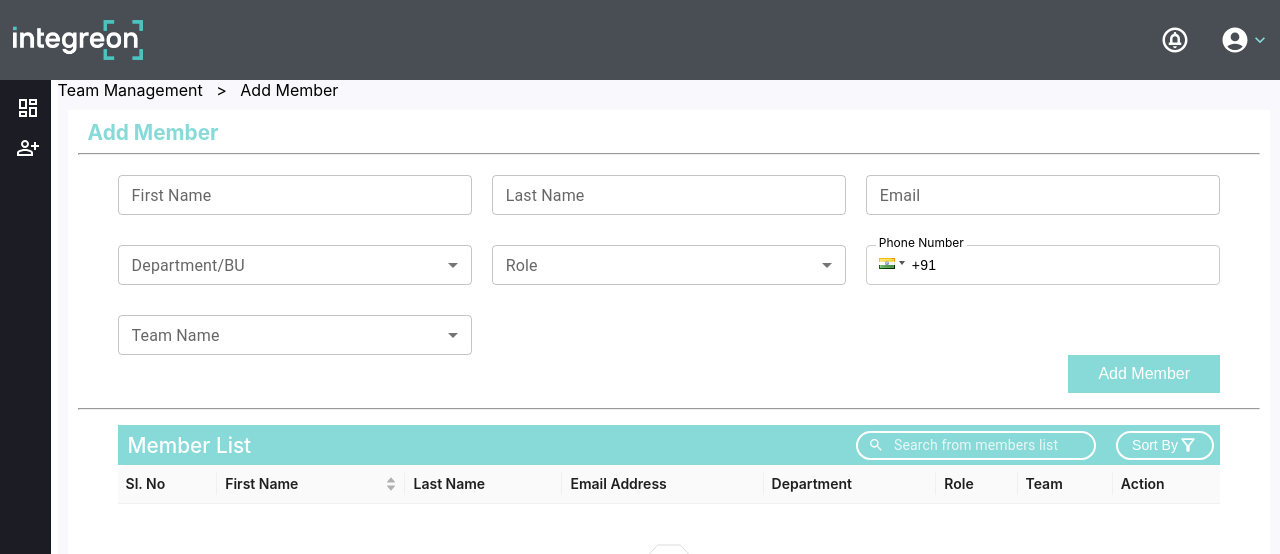
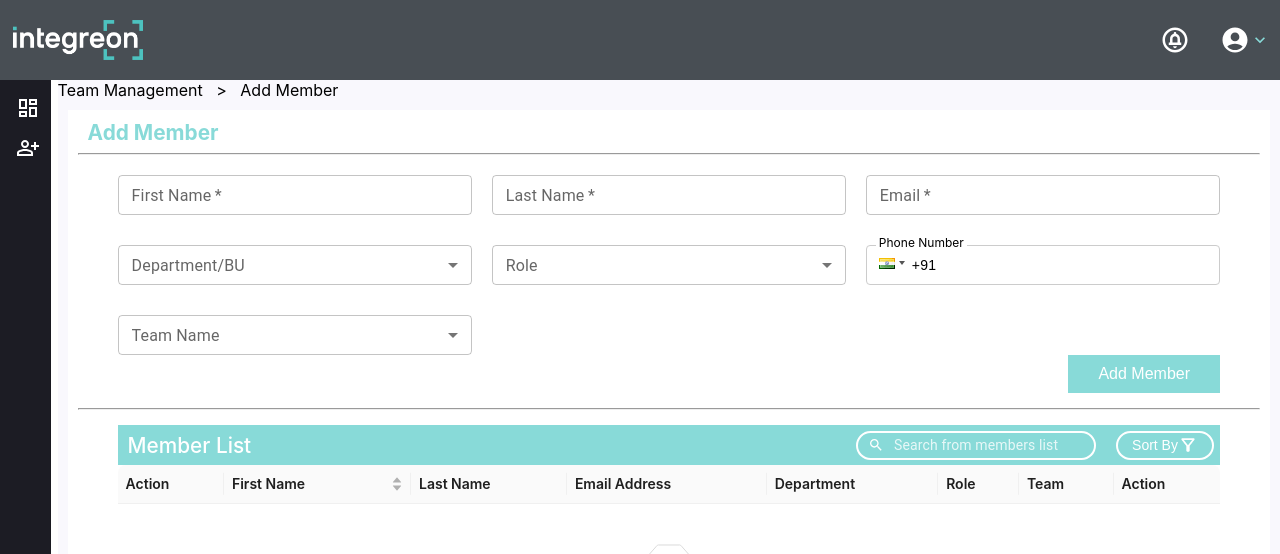
Before and after one commit to Shivaprasad-Badiger/Integreon-Project, a React (Create React App) app: page /AddMember in a window 1280 px wide. Shown: the top 554 px of the page. Built offline with nearby package versions, Linux system fonts and the light colour scheme.

Commit message:
Added Functionality

```diff
--- a/src/components/AddMember.js
+++ b/src/components/AddMember.js
@@ -1,4 +1,3 @@
-import React from "react";
 import { styled } from "styled-components";
 import InputField from "./InputField";
 import DropdownElement from "./DropdownElement";
@@ -19,8 +18,19 @@ function AddMember() {
   let Department = ["Human Resource", "Developement", "Testing", "Devops"];
 
   // Table
+  const [dataSet, setDataSet] = useState([]);
+
+  // edit section
+  const [isEdit, setIsEdit] = useState(0);
+  const [editableId, setEditableId] = useState(null);
+  const [page, setPage] = useState(1)
+  // optional chaining
   const columns = [
-    { dataIndex: "slNo", title: "Sl. No" },
+    {
+      title: "Action",
+      key: "action",
+      render : (_, __, index) => (page - 1) * 4 + index+1
+    },
     {
       dataIndex: "firstName",
       title: "First Name",
@@ -29,7 +39,7 @@ function AddMember() {
     },
     { dataIndex: "lastName", title: "Last Name" },
     { dataIndex: "email", title: "Email Address" },
-    { dataIndex: "department", title: "Department" },
+    { dataIndex: "dept", title: "Department" },
     { dataIndex: "role", title: "Role" },
     { dataIndex: "team", title: "Team" },
     {
@@ -37,25 +47,52 @@ function AddMember() {
       key: "action",
       render: (_, record) => (
         <Space size="middle">
-          <StyledButton>
+          <StyledButton
+            onClick={(e) => {
+              e.preventDefault();
+              setIsEdit(1);
+              dataSet.forEach((data, index) => {
+                if (data.email === record.email) {
+                  setEditableId(index);
+                }
+              });
+              setFunction(record);
+            }}
+          >
             <PencilSquare color="#88dad8" fontSize="20px" />
           </StyledButton>
-          <StyledButton>
+          <StyledButton
+            onClick={(e) => {
+              e.preventDefault();
+              dataSet.forEach((data, index) => {
+                if (data.email === record.email) {
+                  deleteItem(index);
+                }
+              });
+            }}
+          >
             <Trash color="#ff0000" fontSize="20px" />
           </StyledButton>
         </Space>
       ),
     },
   ];
-
+  const deleteItem = (deleterIndex) => {
+    const updatedItems = dataSet.filter((_, index) => index !== deleterIndex);
+    setDataSet(updatedItems);
+  };
   const [
+    [slNo, setSlNo],
     [firstName, setfirstName],
     [lastName, setlastName],
     [email, setEmail],
     [dept, setDept],
     [role, setRole],
+    [phNo, setPhNo],
     [team, setTeam],
   ] = [
+    useState(0),
+    useState(""),
     useState(""),
     useState(""),
     useState(""),
@@ -63,17 +100,27 @@ function AddMember() {
     useState(""),
     useState(""),
   ];
+  const setFunction = (setValues) => {
+    setSlNo(slNo + 1);
+    setfirstName(setValues.firstName);
+    setlastName(setValues.lastName);
+    setEmail(setValues.email);
+    setDept(setValues.dept);
+    setRole(setValues.role);
+    setPhNo(setValues.phNo);
+    setTeam(setValues.team);
+  };
 
   let data = {
-    slNo: "1",
+    slNo: slNo,
     firstName: firstName,
     lastName: lastName,
     email: email,
-    department: dept,
+    dept: dept,
     role: role,
+    phNo: phNo,
     team: team,
   };
-  const [dataSet, setDataSet] = useState([]);
 
   return (
     <MainDiv>
@@ -88,31 +135,79 @@ function AddMember() {
           id="myForm"
           onSubmit={(e) => {
             e.preventDefault();
-            setDataSet([...dataSet, data]);
+            if (!isEdit) {
+              setDataSet([...dataSet, data]);
+              setFunction({
+                slNo: slNo+1,
+                firstName: "",
+                lastName: "",
+                email: "",
+                dept: "",
+                role: "",
+                phNo: "91",
+                team: "",
+              });
+            } else {
+              const tempObject = {
+                slNo: slNo,
+                firstName: firstName,
+                lastName: lastName,
+                email: email,
+                dept: dept,
+                role: role,
+                phNo: phNo,
+                team: team,
+              };
+              const tempDataSet = [...dataSet];
+              tempDataSet[editableId] = tempObject;
+              setDataSet(tempDataSet);
+              setFunction({
+                slNo: slNo,
+                firstName: "",
+                lastName: "",
+                email: "",
+                dept: "",
+                role: "",
+                phNo: "91",
+                team: "",
+              });
+              setIsEdit(!isEdit);
+            }
           }}
         >
-          <InputField label={"First Name"} setFunction={setfirstName} />
-          <InputField label={"Last Name"} setFunction={setlastName} />
-          <InputField label={"Email"} setFunction={setEmail} />
+          <InputField
+            label={"First Name"}
+            value={firstName}
+            setFunction={setfirstName}
+          />
+          <InputField
+            label={"Last Name"}
+            value={lastName}
+            setFunction={setlastName}
+          />
+          <InputField label={"Email"} value={email} setFunction={setEmail} />
           <DropdownElement
             label={"Department/BU"}
             arr={Department}
+            value={dept}
             setFunction={setDept}
           />
           <DropdownElement
             label={"Role"}
             arr={Department}
+            value={role}
             setFunction={setRole}
           />
-          <StyledPhoneNumber />
+          <StyledPhoneNumber phNo={phNo} setPhNo={setPhNo} />
           <DropdownElement
             label={"Team Name"}
             arr={Department}
+            value={team}
             setFunction={setTeam}
           />
         </FormDiv>
         <StyledSubmit type="submit" form="myForm">
-          Add Member
+          {isEdit ? "Edit Member" : "Add Member"}
         </StyledSubmit>
 
         <hr style={{ margin: "15px 0" }} />
@@ -184,7 +279,7 @@ function AddMember() {
             </SerachDiv>
           </TableHeader>
 
-          <TableSection send={dataSet} columns={columns} />
+          <TableSection send={dataSet} columns={columns} setPage={setPage}/>
         </div>
       </SubDiv>
     </MainDiv>
--- a/src/components/DropdownElement.js
+++ b/src/components/DropdownElement.js
@@ -1,14 +1,17 @@
-import React, { useState } from "react";
+import React, { useEffect, useState } from "react";
 import { Box, TextField, MenuItem } from "@mui/material";
 
-function DropdownElement({ label, arr , setFunction}) {
+function DropdownElement({ label, arr, value, setFunction }) {
   const [element, setElement] = useState("");
+  useEffect(() => {
+    value === "" ? setElement("") : setElement(arr.indexOf(value));
+  }, [value]);
   const handleChange = (e) => {
     setElement(e.target.value);
     setFunction(arr[e.target.value]);
   };
   return (
-    <Box sx={{width: "100%"}}>
+    <Box sx={{ width: "100%" }}>
       <TextField
         label={label}
         value={element}
--- a/src/components/InputField.js
+++ b/src/components/InputField.js
@@ -2,17 +2,18 @@ import React from "react";
 import styled from "styled-components";
 import { Box, TextField } from "@mui/material";
 
-function InputField({ label, setFunction}) {
+function InputField({ label, value, setFunction}) {
   return (
     <Box sx={{ width: "100%" }}>
       <StyledTextField
         label={label}
         fullWidth
-        size="small"
+        size= "small"
+        value={value}
         onChange={(e) => {
           setFunction(e.target.value);
         }}
-        // required
+        required
       ></StyledTextField>
     </Box>
   );
--- a/src/components/StyledPhoneNumber.js
+++ b/src/components/StyledPhoneNumber.js
@@ -1,10 +1,9 @@
-import React, { useState } from "react";
+import React from "react";
 import PhoneInput from "react-phone-input-2";
 import "react-phone-input-2/lib/style.css";
 import { styled } from "styled-components";
 
-function StyledPhoneNumber() {
-  const [num, setNum] = useState("");
+function StyledPhoneNumber({phNo, setPhNo}) {
 
   const inputStyle = {
     width: "100%",
@@ -25,8 +24,10 @@ function StyledPhoneNumber() {
     <div style={{ textAlign: "left" }}>
       <PhoneInput
         country={"in"}
-        value={num}
-        onChange={(num) => setNum(num)}
+        onChange={(num) => {
+          setPhNo(num);
+        }}
+        value={phNo}
         placeholder="Mobile Number"
         inputProps={{
           style: inputStyle,
--- a/src/components/TableSection.js
+++ b/src/components/TableSection.js
@@ -1,11 +1,14 @@
 import React from "react";
 import { Table } from "antd";
 
-const TableSection = ({send, columns}) => {
+const TableSection = ({ send, columns, setPage }) => {
   return (
     <Table
       size="small"
       pagination={{
+        onChange(current) {
+          setPage(current);
+        },
         defaultPageSize: 4,
         style: {
           margin: "5px",
```
